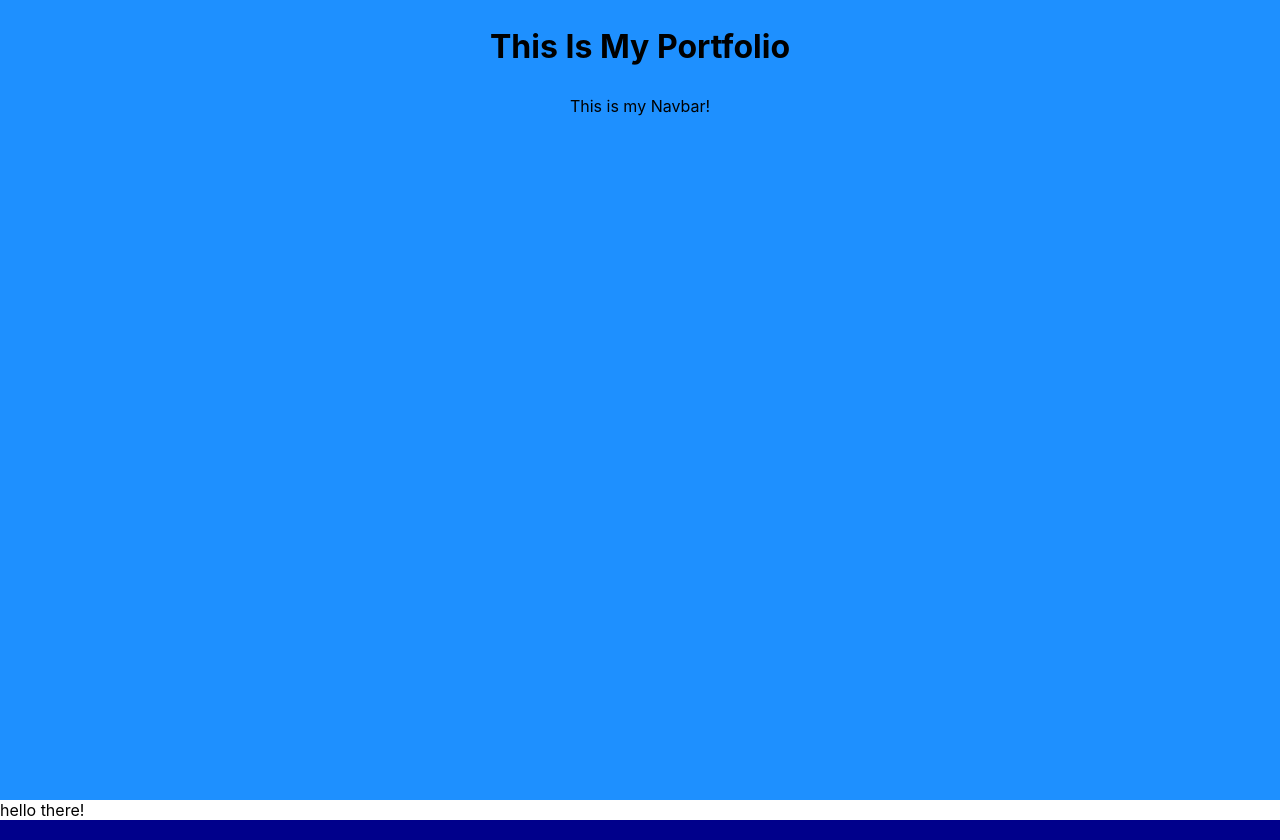
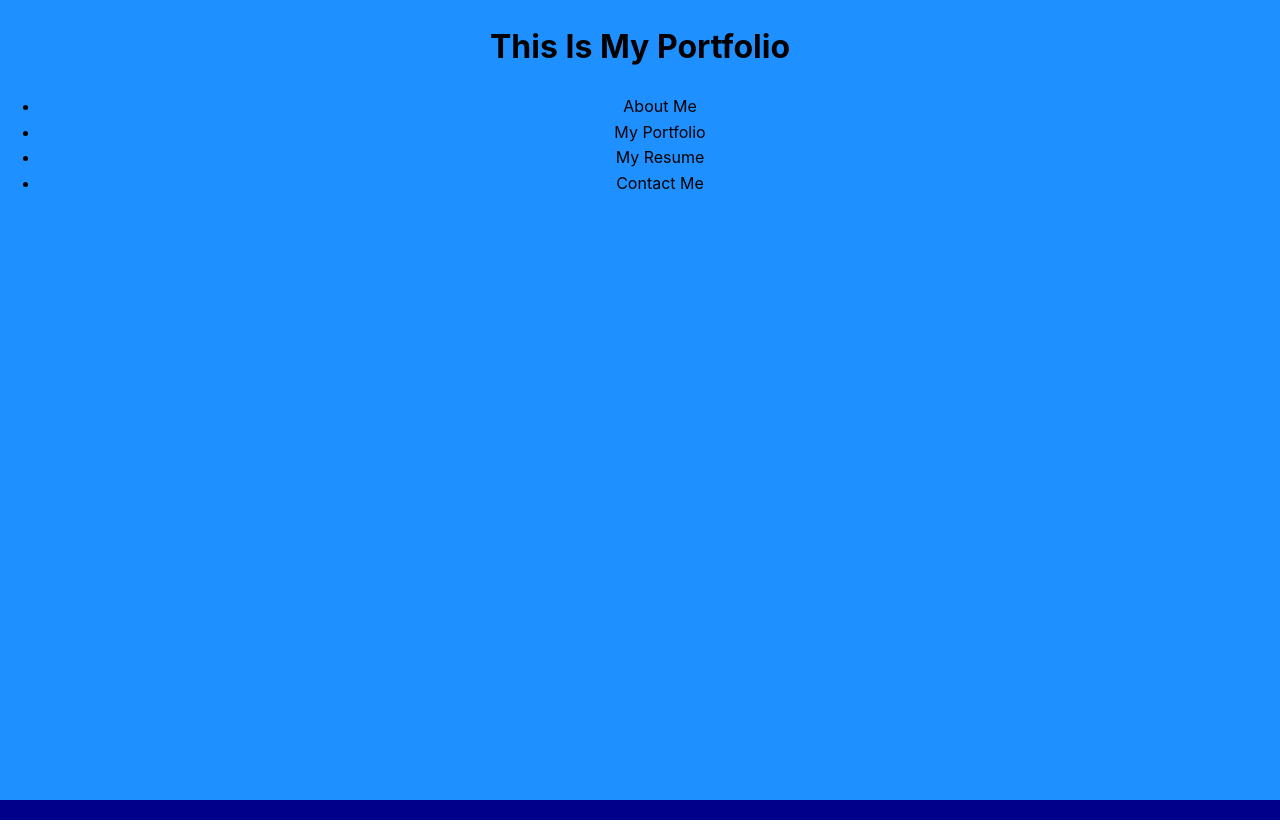
Before and after one commit to KevinGKorza/ReactPortfolio, a React (Create React App) app in the folder my-app/: page / in a window 1280 px wide. Built offline with nearby package versions, Linux system fonts and the light colour scheme.

Commit message:
nav bar pages creation starting

```diff
--- a/my-app/src/App.js
+++ b/my-app/src/App.js
@@ -12,12 +12,33 @@ import Navbar from "./components/Navbar";
 
 
 function App() {
+  const [pages] = useState([
+    {
+      name: "About Me"
+    },
+    {
+      name: "My Portfolio"
+    },
+    {
+      name: "My Resume"
+    },
+    {
+      name: "Contact Me"
+    }
+
+  ])
+
+  //Data for above pages
+  const [currentPage, setCurrentPage] = useState(pages[0])
+
   return <div>
   <Header>
-    <Navbar/>
+    <Navbar pages={pages}
+    setCurrentPage = {setCurrentPage}
+    currentPage = {currentPage} />
   </Header>
   <main>
-    hello there!
+
   </main>
   <Footer/>
   </div>
--- a/my-app/src/components/Navbar/index.js
+++ b/my-app/src/components/Navbar/index.js
@@ -1,7 +1,22 @@
 import React from "react";
 
-function Navbar() {
-    return <nav>This is my Navbar!</nav>
+function Navbar(props) {
+    const {pages = [], setCurrentPage, currentPage } = props;
+
+
+
+
+
+
+
+
+
+
+    return <nav><ul>
+        {pages.map((pages) =>{
+            return <li>{pages.name}</li>
+        } )}
+        </ul></nav>
 }
 
 export default Navbar;
```
